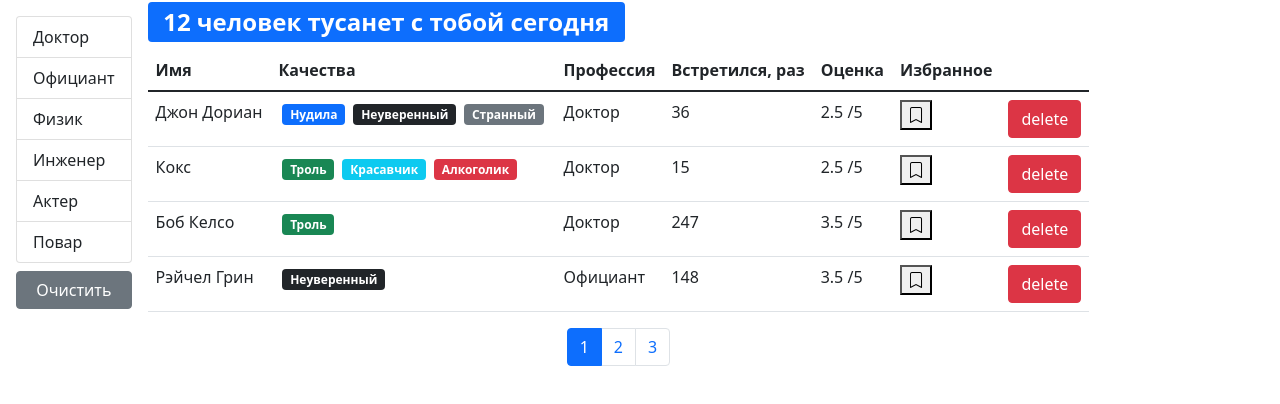
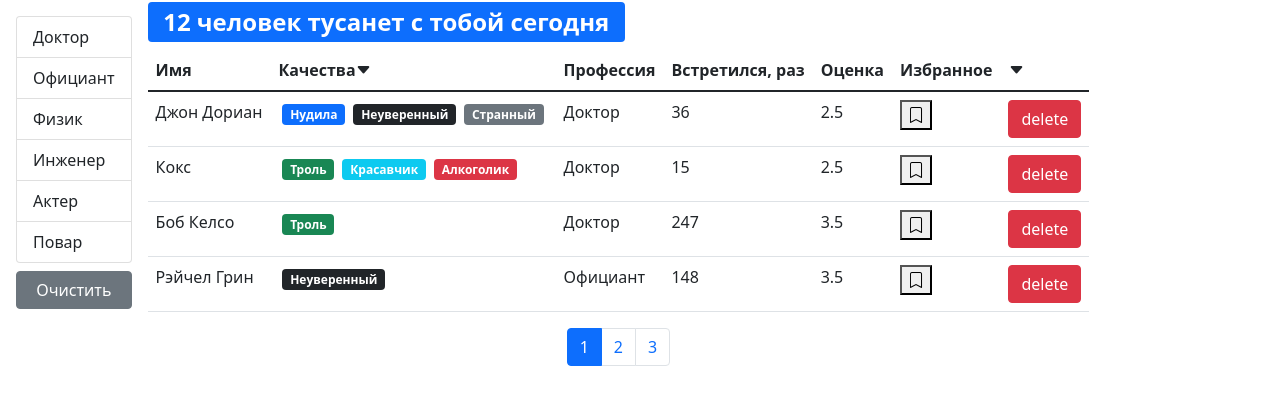
Before and after one commit to ksukorneeva/fast-company-pro, a React (Create React App) app: page / in a window 1280 px wide. Shown: the top 404 px of the page. Built offline with nearby package versions, Linux system fonts and the light colour scheme.

Commit message:
6 unit sort

```diff
--- a/src/app/App.js
+++ b/src/app/App.js
@@ -1,37 +1,8 @@
-import React, { useState, useEffect } from "react";
+import React from "react";
 import Users from "./components/users";
-import api from "./api";
 
 function App() {
-    const [users, setUsers] = useState();
-    useEffect(() => {
-        api.users.fetchAll().then((data) => setUsers(data));
-    }, []);
-    const handleDelete = (userId) => {
-        setUsers(users.filter((user) => user._id !== userId));
-    };
-    const handleToggleBookMark = (id) => {
-        setUsers(
-            users.map((user) => {
-                if (user._id === id) {
-                    return { ...user, bookmark: !user.bookmark };
-                }
-                return user;
-            })
-        );
-        console.log(id);
-    };
-    return (
-        <div>
-            {users && (
-                <Users
-                    onDelete={handleDelete}
-                    onToggleBookMark={handleToggleBookMark}
-                    users={users}
-                />
-            )}
-        </div>
-    );
+    return <Users />;
 }
 
 export default App;
--- /dev/null
+++ b/src/app/components/qualitiesList.jsx
@@ -0,0 +1,18 @@
+import React from "react";
+import PropTypes from "prop-types";
+import Qualitie from "./qualitie";
+
+const QualitiesList = ({ qualities }) => {
+    return (
+        <>
+            {qualities.map((qual) => (
+                <Qualitie {...qual} key={qual._id} />
+            ))}
+        </>
+    );
+};
+QualitiesList.propTypes = {
+    qualities: PropTypes.array.isRequired
+};
+
+export default QualitiesList;
--- /dev/null
+++ b/src/app/components/table.jsx
@@ -0,0 +1,26 @@
+import React from "react";
+import PropTypes from "prop-types";
+import TableBody from "./tableBody";
+import TableHeader from "./tableHeader";
+
+const Table = ({ onSort, selectedSort, columns, data, children }) => {
+    return (
+        <table className="table">
+            {children || (
+                <>
+                    <TableHeader {...{ onSort, selectedSort, columns }} />
+                    <TableBody {...{ columns, data }} />
+                </>
+            )}
+        </table>
+    );
+};
+Table.propTypes = {
+    onSort: PropTypes.func,
+    selectedSort: PropTypes.object,
+    columns: PropTypes.object,
+    data: PropTypes.array,
+    children: PropTypes.array
+};
+
+export default Table;
--- /dev/null
+++ b/src/app/components/tableBody.jsx
@@ -0,0 +1,33 @@
+import React from "react";
+import PropTypes from "prop-types";
+import _ from "lodash";
+
+const TableBody = ({ data, columns }) => {
+    const renderContent = (item, column) => {
+        if (columns[column].component) {
+            const component = columns[column].component;
+            if (typeof component === "function") {
+                return component(item);
+            }
+            return component;
+        }
+        return _.get(item, columns[column].path);
+    };
+    return (
+        <tbody>
+            {data.map((item) => (
+                <tr key={item._id}>
+                    {Object.keys(columns).map((column) => (
+                        <td key={column}>{renderContent(item, column)}</td>
+                    ))}
+                </tr>
+            ))}
+        </tbody>
+    );
+};
+TableBody.propTypes = {
+    data: PropTypes.array.isRequired,
+    columns: PropTypes.object.isRequired
+};
+
+export default TableBody;
--- /dev/null
+++ b/src/app/components/tableHeader.jsx
@@ -0,0 +1,55 @@
+import React from "react";
+import PropTypes from "prop-types";
+
+const TableHeader = ({ onSort, selectedSort, columns }) => {
+    const handleSort = (item) => {
+        if (selectedSort.path === item) {
+            onSort({
+                ...selectedSort,
+                order: selectedSort.order === "asc" ? "desc" : "asc"
+            });
+        } else {
+            onSort({ path: item, order: "asc" });
+        }
+    };
+    const renderSortArrow = (selectedSort, currentPath) => {
+        if (selectedSort.path === currentPath) {
+            if (selectedSort.order === "asc") {
+                return <i className="bi bi-caret-down-fill"></i>;
+            } else {
+                return <i className="bi bi-caret-up-fill"></i>;
+            }
+        }
+        return null;
+    };
+    return (
+        <thead>
+            <tr>
+                {Object.keys(columns).map((column) => (
+                    <th
+                        key={column}
+                        onClick={
+                            columns[column].path
+                                ? () => {
+                                    handleSort(columns[column].path);
+                                }
+                                : undefined
+                        }
+                        scope="col"
+                        {...{ role: columns[column].path && "button" }}
+                    >
+                        {columns[column].name}
+                        {renderSortArrow(selectedSort, columns[column].path)}
+                    </th>
+                ))}
+            </tr>
+        </thead>
+    );
+};
+TableHeader.propTypes = {
+    onSort: PropTypes.func.isRequired,
+    selectedSort: PropTypes.object.isRequired,
+    columns: PropTypes.object.isRequired
+};
+
+export default TableHeader;
--- a/src/app/components/users.jsx
+++ b/src/app/components/users.jsx
@@ -1,17 +1,39 @@
 import React, { useState, useEffect } from "react";
 import Pagination from "./pagination";
-import User from "./user";
 import { paginate } from "../utils/paginate";
 import PropTypes from "prop-types";
 import GroupList from "./groupList";
 import api from "../api";
 import SearchStatus from "./searchStatus";
+import UserTable from "./usersTable";
+import _ from "lodash";
 
-const Users = ({ users: allUsers, ...rest }) => {
+const Users = () => {
     const pageSize = 4;
     const [currentPage, setCurrentPage] = useState(1);
     const [professions, setProfession] = useState();
     const [selectedProf, setSelectedProf] = useState();
+    const [sortBy, setSortBy] = useState({ iter: "name", order: "asc" });
+
+    const [users, setUsers] = useState();
+    useEffect(() => {
+        api.users.fetchAll().then((data) => setUsers(data));
+    }, []);
+    const handleDelete = (userId) => {
+        setUsers(users.filter((user) => user._id !== userId));
+    };
+    const handleToggleBookMark = (id) => {
+        setUsers(
+            users.map((user) => {
+                if (user._id === id) {
+                    return { ...user, bookmark: !user.bookmark };
+                }
+                return user;
+            })
+        );
+        console.log(id);
+    };
+
     useEffect(() => {
         api.professions.fetchAll().then((data) => setProfession(data));
     }, []);
@@ -26,16 +48,25 @@
     const handlePageChange = (pageIndex) => {
         setCurrentPage(pageIndex);
     };
+    const handleSort = (item) => {
+        setSortBy(item);
+    };
 
+    if (users) {
         const filteredUsers = selectedProf
-        ? allUsers.filter(
+            ? users.filter(
                 (user) =>
                     JSON.stringify(user.profession) ===
                     JSON.stringify(selectedProf)
             )
-        : allUsers;
+            : users;
         const count = filteredUsers.length;
-    const userCrop = paginate(filteredUsers, currentPage, pageSize);
+        const sortedUsers = _.orderBy(
+            filteredUsers,
+            [sortBy.path],
+            [sortBy.order]
+        );
+        const userCrop = paginate(sortedUsers, currentPage, pageSize);
         const clearFilter = () => {
             setSelectedProf();
         };
@@ -60,24 +91,13 @@
                 <div className="d-flex flex-column">
                     <SearchStatus length={count} />
                     {count > 0 && (
-                    <table className="table">
-                        <thead>
-                            <tr>
-                                <th scope="col">Имя</th>
-                                <th scope="col">Качества</th>
-                                <th scope="col">Профессия</th>
-                                <th scope="col">Встретился, раз</th>
-                                <th scope="col">Оценка</th>
-                                <th scope="col">Избранное</th>
-                                <th />
-                            </tr>
-                        </thead>
-                        <tbody>
-                            {userCrop.map((user) => (
-                                <User {...rest} {...user} key={user._id} />
-                            ))}
-                        </tbody>
-                    </table>
+                        <UserTable
+                            users={userCrop}
+                            onSort={handleSort}
+                            selectedSort={sortBy}
+                            onDelete={handleDelete}
+                            onToggleBookMark={handleToggleBookMark}
+                        />
                     )}
                     <div className="d-flex justify-content-center">
                         <Pagination
@@ -90,6 +110,8 @@
                 </div>
             </div>
         );
+    }
+    return "loading...";
 };
 Users.propTypes = {
     users: PropTypes.array,
--- /dev/null
+++ b/src/app/components/usersTable.jsx
@@ -0,0 +1,67 @@
+import React from "react";
+import PropTypes from "prop-types";
+import BookMark from "./bookmark";
+import QualitiesList from "./qualitiesList";
+import Table from "./table";
+
+const UserTable = ({
+    users,
+    onSort,
+    selectedSort,
+    onToggleBookMark,
+    onDelete,
+    ...rest
+}) => {
+    const columns = {
+        name: { path: "name", name: "Имя" },
+        qualities: {
+            name: "Качества",
+            component: (user) => <QualitiesList qualities={user.qualities} />
+        },
+        professions: { path: "profession.name", name: "Профессия" },
+        completedMeetings: {
+            path: "completedMeetings",
+            name: "Встретился, раз"
+        },
+        rate: { path: "rate", name: "Оценка" },
+        bookmark: {
+            path: "bookmark",
+            name: "Избранное",
+            component: (user) => (
+                <BookMark
+                    status={user.bookmark}
+                    onClick={() => onToggleBookMark(user._id)}
+                />
+            )
+        },
+        delete: {
+            component: (user) => (
+                <button
+                    onClick={() => onDelete(user._id)}
+                    className="btn btn-danger"
+                >
+                    delete
+                </button>
+            )
+        }
+    };
+
+    return (
+        <Table
+            onSort={onSort}
+            selectedSort={selectedSort}
+            columns={columns}
+            data={users}
+        />
+    );
+};
+
+UserTable.propTypes = {
+    users: PropTypes.array.isRequired,
+    onSort: PropTypes.func.isRequired,
+    selectedSort: PropTypes.object.isRequired,
+    onToggleBookMark: PropTypes.func.isRequired,
+    onDelete: PropTypes.func.isRequired
+};
+
+export default UserTable;
```
Lines whose indentation alone changed are shown as unchanged.
